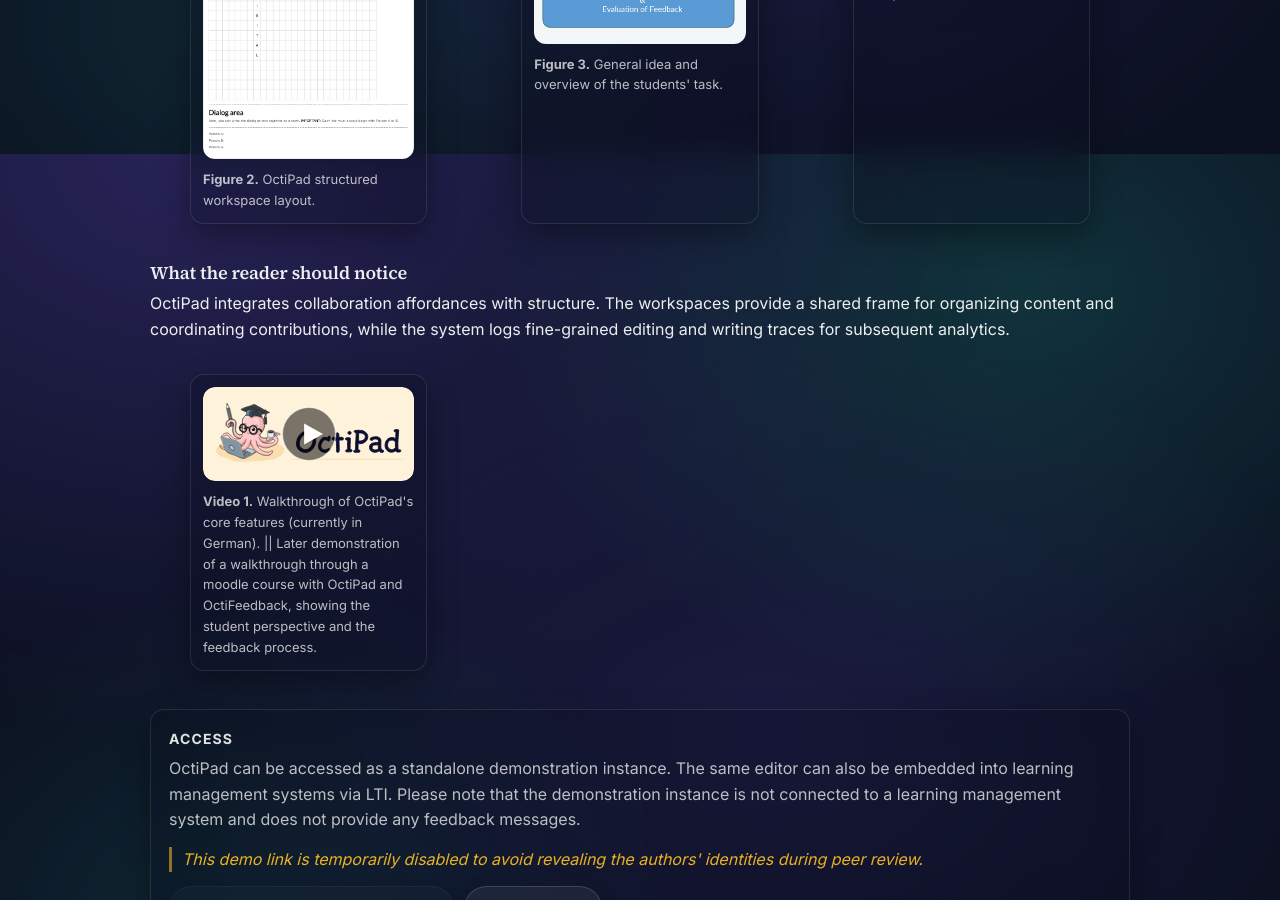
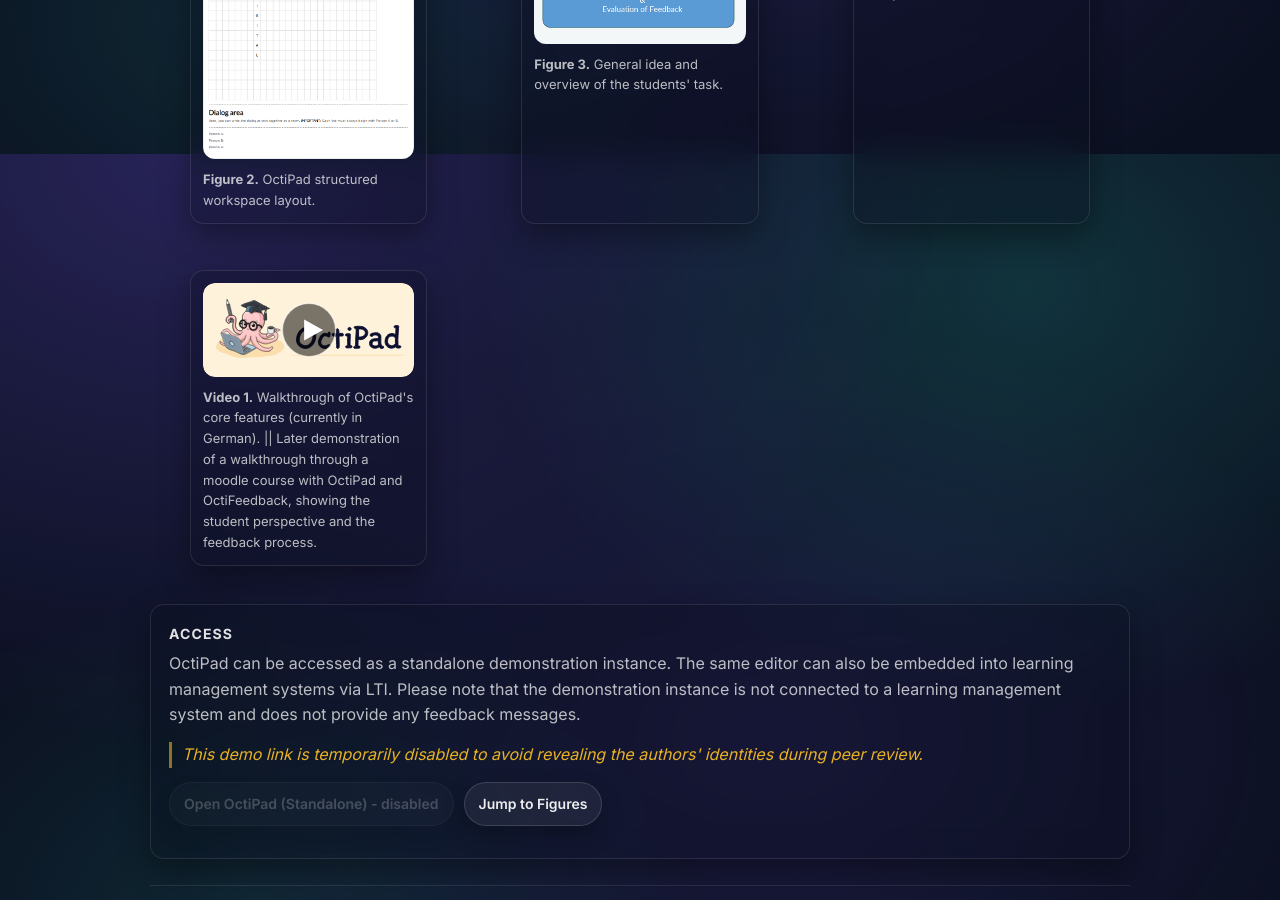
Before and after one commit to KD-info/octi-paper-website, a Jekyll site: the page built from index.md, in a window 1280 px wide and 900 px high, scrolled down 1646 px. Built offline with Jekyll 4.4.1, drawn with Linux system fonts in a browser that asks for light colours.

Commit message:
fix: update section label for OctiPad screenshots and video

```diff
--- a/index.md
+++ b/index.md
@@ -31,7 +31,7 @@ Octi is designed to support both instructional use and research-oriented data co
 
 The following figures illustrate the collaborative editor in use, with structured workspaces that guide group activity and support real-time coordination. The screenshots are placeholders and will be replaced with research images.
 
-<section id="figures" class="figure-grid" aria-label="OctiPad screenshots">
+<section id="figures" class="figure-grid" aria-label="OctiPad screenshots and video">
   <figure class="figure-card">
     <img src="{{ '/assets/images/octipad/octipad-workspace-areas.png' | relative_url }}" alt="Image of OctiPad workspace areas" loading="lazy" />
     <figcaption>
@@ -52,13 +52,7 @@ The following figures illustrate the collaborative editor in use, with structure
       <strong>Figure 4.</strong> Appearance of the component within moodle.
     </figcaption>
   </figure>
-</section>
 
-### What the reader should notice
-
-OctiPad integrates collaboration affordances with structure. The workspaces provide a shared frame for organizing content and coordinating contributions, while the system logs fine-grained editing and writing traces for subsequent analytics.
-
-<section class="figure-grid" aria-label="OctiPad demonstration video">
   <figure class="figure-card video-card"
           data-video-src="{{ '/assets/video/octipad-explained-de.mp4' | relative_url }}"
           data-video-track="{{ '/assets/video/octipad-explained-subtitles-de.vtt' | relative_url }}">
```
